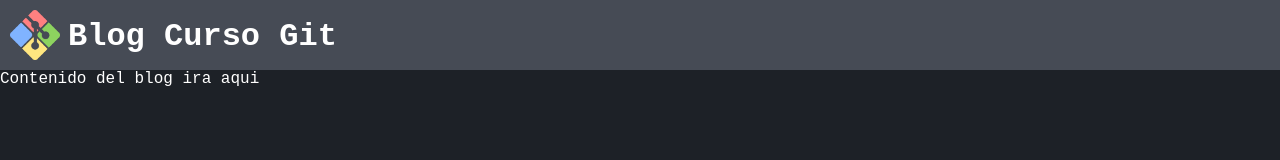
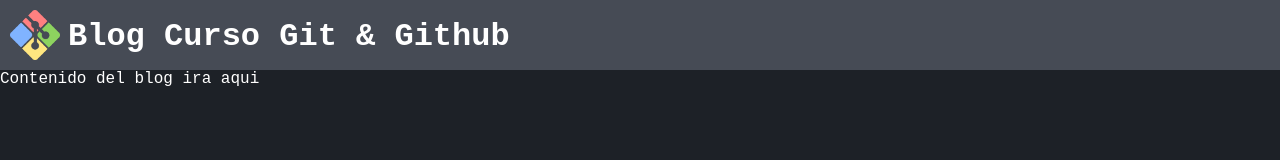
Before and after one commit to FacundoLoriente/curso-git, a plain HTML site: page index.html in a window 1280 px wide. Drawn offline with Linux system fonts and the light colour scheme; a web font is replaced by a local one.

Commit message:
Change tittle

```diff
--- a/index.html
+++ b/index.html
@@ -13,10 +13,9 @@
 <body>
   <div class="bar">
     <img class="logo" src="img/download.png">
-    <h1>Blog Curso Git</h1>
+    <h1>Blog Curso Git & Github</h1>
   </div>
   <div>
     Contenido del blog ira aqui
   </div>
 </body>
-</html>
```
